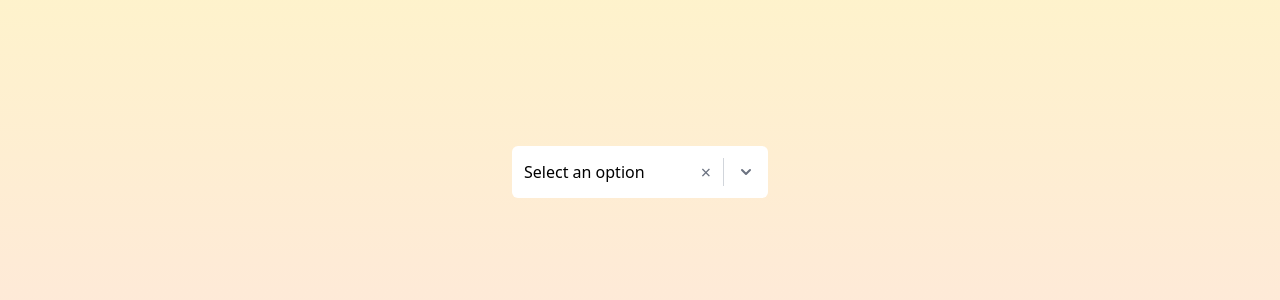
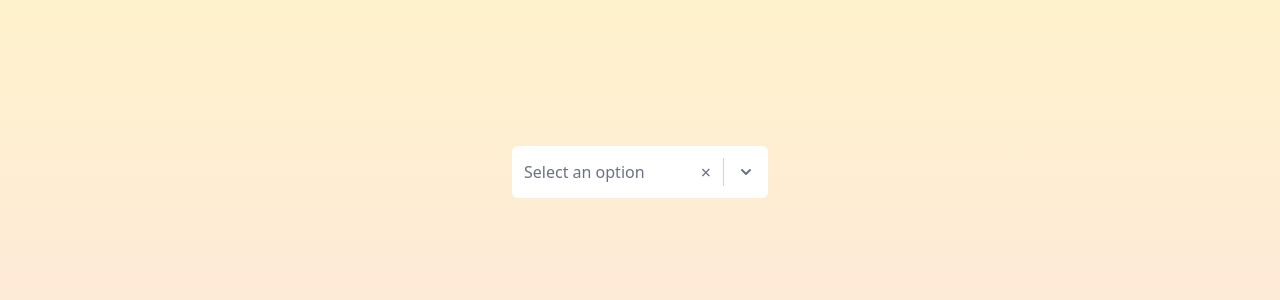
Before and after one commit to iamsomraj/vue-select, a Vue app: page / in a window 1280 px wide. Shown: the part 228-528 px from the top of the page. Built offline with nearby package versions, Linux system fonts and the light colour scheme.

Commit message:
Style updates

```diff
--- a/src/components/VueMultiSelect.vue
+++ b/src/components/VueMultiSelect.vue
@@ -212,6 +212,10 @@ watch(
 .value-badge:hover .value-badge-remove {
   @apply text-red-500;
 }
+
+.placeholder {
+  @apply text-gray-500;
+}
 .clear-btn {
   @apply cursor-pointer p-0 text-lg text-gray-500 outline-none;
 }
```
